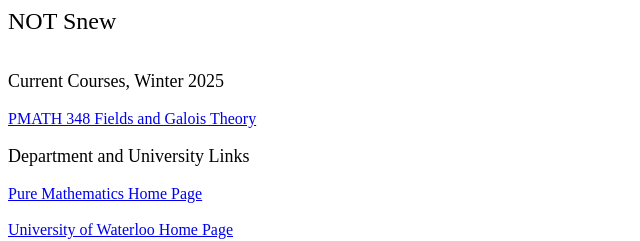
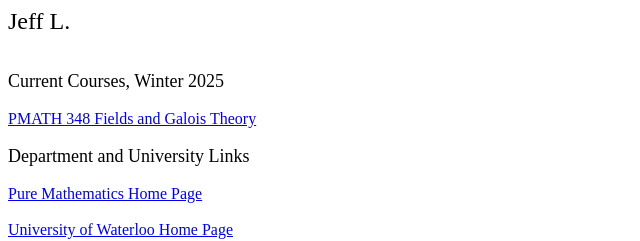
Before and after one commit to kuhatje/PMATH348, a plain HTML site: page index.html in a window 1280 px wide. Shown: the full height of the page, 0-640 px from the left. Drawn offline with Linux system fonts and the light colour scheme.

Commit message:
udpates.

```diff
--- a/index.html
+++ b/index.html
@@ -1,7 +1,7 @@
 <html><head><title>index.html</title></head>
 <body class="vsc-initialized">
 
-<font size="+2">NOT Snew</font><br><br><br>
+<font size="+2">Jeff L.</font><br><br><br>
 
 <font size="+1">Current Courses, Winter 2025</font><br><br>
 
```
